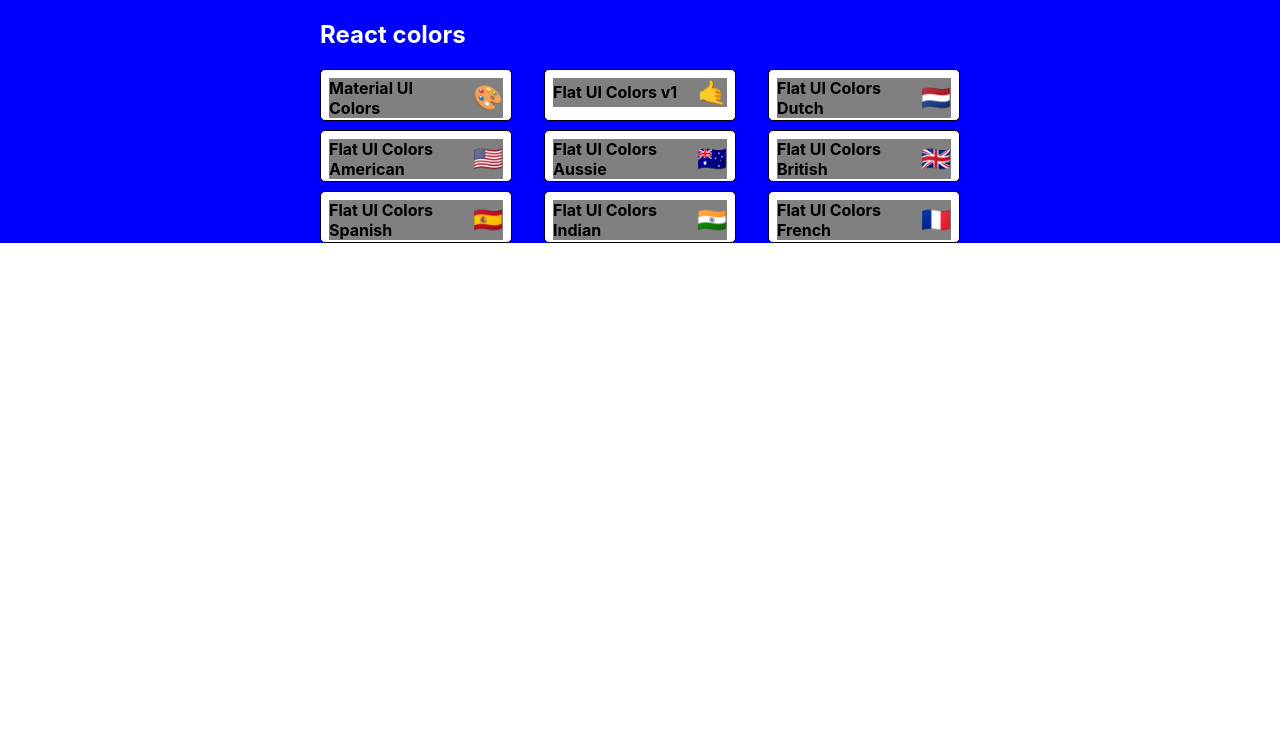
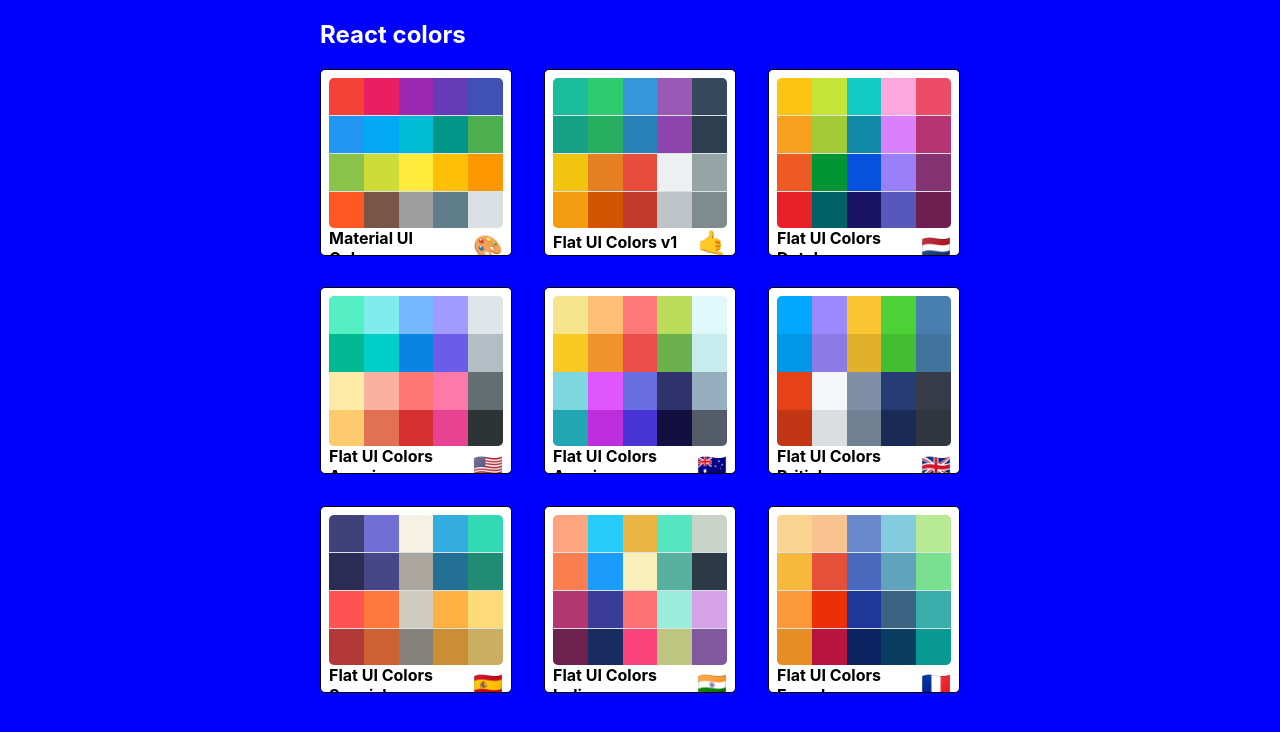
Before and after one commit to karlbalagtey/react-palette, a React (Create React App) app: page / in a window 1280 px wide. Shown: the top 732 px of the page. Built offline with nearby package versions, Linux system fonts and the light colour scheme.

Commit message:
Finish styling MiniPalette

```diff
--- a/src/MiniPalette.js
+++ b/src/MiniPalette.js
@@ -14,7 +14,11 @@
 		}
 	},
 	colors: {
-		backgroundColor: "grey"
+		backgroundColor: "#dae1e4",
+		height: "150px",
+		width: "100%",
+		borderRadius: "5px",
+		overflow: "hidden"
 	},
 	title: {
 		display: "flex",
@@ -28,20 +32,34 @@
 	emoji: {
 		marginLeft: "0.5rem",
 		fontSize: "1.5rem"
+	},
+	miniColor: {
+		height: "25%",
+		width: "20%",
+		display: "inline-block",
+		margin: "0 auto",
+		position: "relative",
+		marginBottom: "-3.5px"
 	}
 };
 
 function MiniPalette(props){
-	const { classes, paletteName, emoji } = props;
+	const { classes, paletteName, emoji, colors } = props;
+	const miniColorBoxes = colors.map(color => (
+		<div
+			className={classes.miniColor}
+			style={{ backgroundColor: color.color }}
+			key={color.name}
+		/>
+	));
 
 	return (
 		<div className={classes.root}>
-			<div className={classes.colors}>
-				<h5 className={classes.title}>
-					{paletteName}
-					<span className={classes.emoji}>{emoji}</span>
-				</h5>
-			</div>
+			<div className={classes.colors}>{miniColorBoxes}</div>
+			<h5 className={classes.title}>
+				{paletteName}
+				<span className={classes.emoji}>{emoji}</span>
+			</h5>
 		</div>
 	)
 }
--- a/src/PaletteList.js
+++ b/src/PaletteList.js
@@ -5,7 +5,7 @@
 const styles = {
 	root: {
 		backgroundColor: "blue",
-		height: "100%",
+		height: "100vh",
 		display: "flex",
 		alignItems: "flex-start",
 		justifyContent: "center"
```
